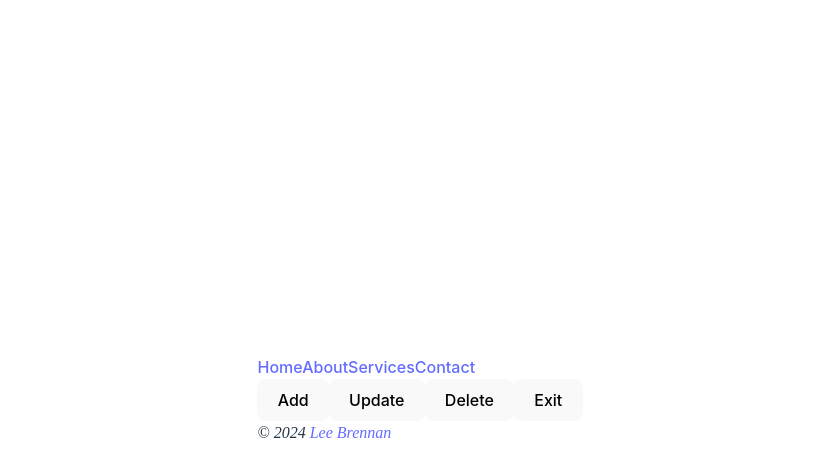
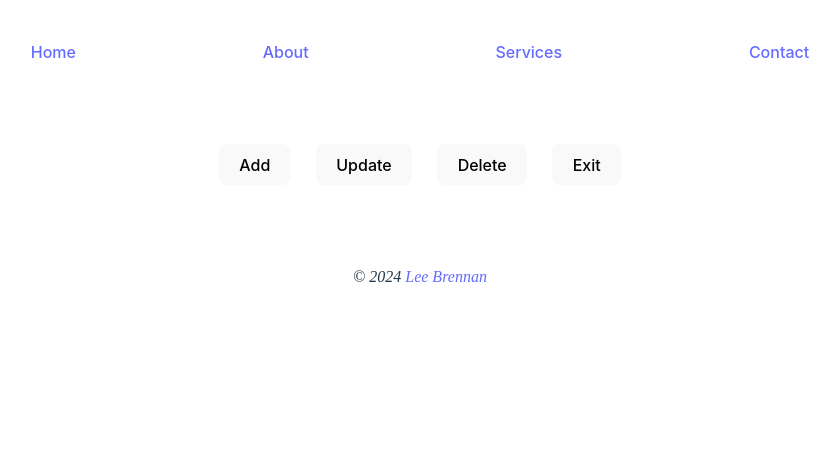
Before and after one commit to Leerlandais/react-early, a React (Vite) app: page / in a window 1280 px wide. Shown: the top 476 px of the page, without its empty margins (220-1060 px from the left). Built offline with nearby package versions, Linux system fonts and the light colour scheme.

Commit message:
added position via css

```diff
--- a/src/App.jsx
+++ b/src/App.jsx
@@ -4,16 +4,18 @@ import Link from "./Link.jsx";
 function App() {
 return(
   <>
-      <nav>
+      <nav className={"navBar"}>
           <Link target="#" name="Home"/>
           <Link target="#" name="About"/>
           <Link target="#" name="Services"/>
           <Link target="#" name="Contact"/>
       </nav>
+      <div className="btnHolder">
       <Button btnName={"Add"} />
       <Button btnName={"Update"} />
       <Button btnName={"Delete"} />
       <Button btnName={"Exit"} />
+      </div>
     <Footer />
   </>
 )
--- a/src/Button.jsx
+++ b/src/Button.jsx
@@ -1,6 +1,6 @@
 function Button({btnName}) {
     return(
-        <button>{btnName}</button>
+        <button className="myButton">{btnName}</button>
     );
 }
 
--- a/src/index.css
+++ b/src/index.css
@@ -26,7 +26,6 @@ body {
   margin: 0;
   display: flex;
   justify-content: center;
-  align-items: center;
   min-width: 320px;
   min-height: 100vh;
   width: 100vw;
@@ -74,6 +73,8 @@ button:focus-visible {
 .footer {
   font-style: italic;
   font-family: cursive;
+  margin: 0 auto;
+  width: fit-content;
 }
 
 .copyright {
@@ -83,3 +84,19 @@ button:focus-visible {
 .copyright:hover {
   transform: rotateY(-360deg); /* A single full rotation */
 }
+
+.navBar{
+  width: 90vw;
+  margin-top: 5vh;
+  display: flex;
+  justify-content: space-evenly;
+}
+
+.btnHolder {
+  display: flex;
+  justify-content: center;
+}
+
+.myButton {
+  margin: 10vh 1vw;
+}
```
